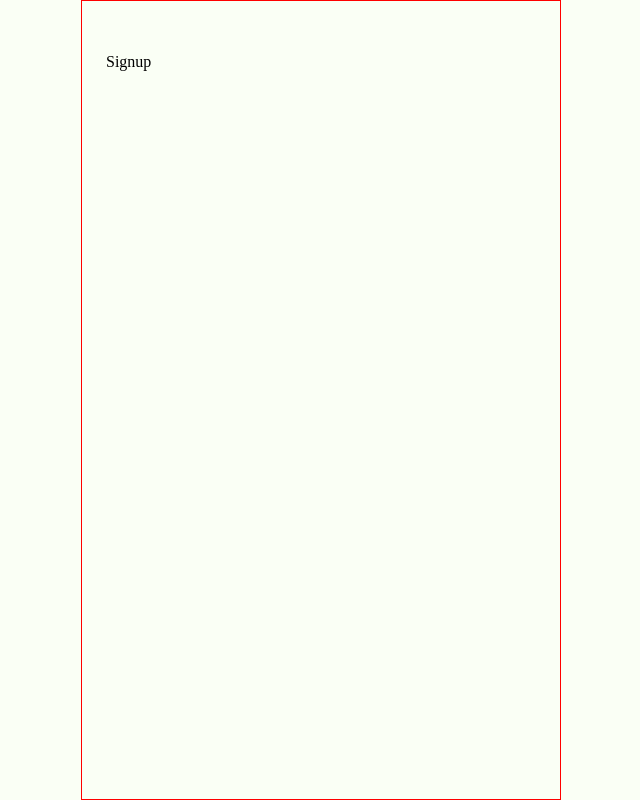
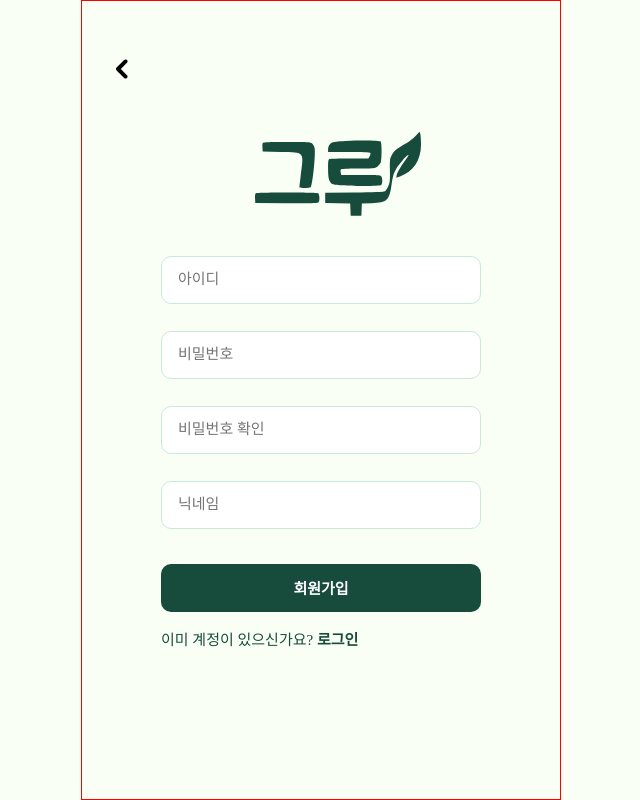
Before and after one commit to Grew-Project/Grew-Front, a React (Vite) app: page /signup in a window 1280 px wide. Shown: the whole page, without its empty margins (319-959 px from the left). Built offline with nearby package versions, Linux system fonts and the light colour scheme.

Commit message:
feat: 회원가입 페이지 ui 구현

```diff
--- a/src/pages/Login.jsx
+++ b/src/pages/Login.jsx
@@ -78,7 +78,7 @@ const Login = () => {
         </ButtonWrapper>
       </StyledForm>
       <GotoSignupWrapper>
-        <div>아직 그루 회원이 아닌가요?</div>
+        <div>아직 그루 회원이 아니신가요?</div>
         <GotoSignup to="/signup">&nbsp;가입하기</GotoSignup>
       </GotoSignupWrapper>
     </Container>
@@ -104,12 +104,11 @@ const Back = styled(Link)`
   height: 32px;
 `
 const StyledForm = styled.form`
-  width: 95%;
+  width: 100%;
   max-width: 320px;
 `
 const InputContainer = styled.div`
   margin: 2rem 0 0.5rem 0;
-  width: 95%;
   max-width: 320px;
   display: flex;
   flex-direction: column;
@@ -127,13 +126,12 @@ const ErrorText = styled.div`
 `
 const ButtonWrapper = styled.div`
   display: flex;
-  width: 95%;
   max-width: 320px;
   height: 48px;
   margin-bottom: 1rem;
 `
 const GotoSignupWrapper = styled.div`
-  width: 95%;
+  width: 100%;
   max-width: 320px;
   display: flex;
   font-size: var(--fs15);
--- a/src/pages/Signup.jsx
+++ b/src/pages/Signup.jsx
@@ -1,7 +1,186 @@
-import React from 'react'
+import React, { useState } from 'react'
+import logo from '../assets/logo.svg'
+import styled from 'styled-components'
+import { Button } from '../components/Button'
+import { Link } from 'react-router-dom'
+import { Input } from '../components/Input'
+import goback from '../assets/icons/goback-icon.svg'
+import { Spinner } from '../components/Spinner'
 
 const Signup = () => {
-  return <div>Signup</div>
+  const [id, setId] = useState('')
+  const [password, setPassword] = useState('')
+  const [passwordConfirm, setPasswordConfirm] = useState('')
+  const [nickname, setNickname] = useState('')
+  const [idError, setIdError] = useState('')
+  const [passwordError, setPasswordError] = useState('')
+  const [passwordConfirmError, setPasswordConfirmError] = useState('')
+  const [nicknameError, setNicknameError] = useState('')
+  const [isLoading, setIsLoading] = useState(false)
+
+  const handleIdChange = e => {
+    setId(e.target.value)
+    setIdError('')
+  }
+  const handlePasswordChange = e => {
+    setPassword(e.target.value)
+    setPasswordError('')
+  }
+  const handlePasswordConfirmChange = e => {
+    setPasswordConfirm(e.target.value)
+    setPasswordConfirmError('')
+  }
+  const handleNicknameChange = e => {
+    setNickname(e.target.value)
+    setNicknameError('')
+  }
+  const handleLoginClick = async e => {
+    e.preventDefault()
+    let hasError = false
+
+    setIdError('')
+    setPasswordError('')
+    setNicknameError('')
+
+    if (!id) {
+      setIdError('아이디를 입력해주세요')
+      hasError = true
+    }
+    if (!password) {
+      setPasswordError('비밀번호를 입력해주세요')
+      hasError = true
+    } else if (password.length < 8) {
+      setPasswordError('8자 이상 입력해주세요')
+      hasError = true
+    }
+    if (!passwordConfirm) {
+      setPasswordConfirmError('비밀번호를 다시 입력해주세요')
+      hasError = true
+    } else if (password !== passwordConfirm) {
+      setPasswordConfirmError('비밀번호가 일치하지 않아요')
+      hasError = true
+    }
+    if (!nickname) {
+      setNicknameError('닉네임을 입력해주세요')
+      hasError = true
+    }
+    if (hasError) return
+
+    console.log('아이디:', id)
+    console.log('비밀번호:', password)
+    console.log('닉네임:', nickname)
+
+    try {
+      setIsLoading(true)
+      await new Promise(resolve => setTimeout(resolve, 1000)) // 예시용 지연
+      setIdError('이미 사용 중인 아이디에요')
+      setNicknameError('이미 사용 중인 닉네임이에요')
+    } catch (error) {
+      setIdError('아이디 또는 비밀번호가 일치하지 않아요')
+    } finally {
+      setIsLoading(false)
+    }
+  }
+
+  return (
+    <Container>
+      <Back to="/">
+        <img src={goback} alt="back" />
+      </Back>
+      <img src={logo} alt="Logo" />
+      <StyledForm onSubmit={handleLoginClick}>
+        <InputContainer>
+          <InputWrapper>
+            <Input placeholder="아이디" value={id} onChange={handleIdChange} />
+          </InputWrapper>
+          <ErrorText>{idError && idError}&nbsp;</ErrorText>
+          <InputWrapper>
+            <Input
+              placeholder="비밀번호"
+              type="password"
+              value={password}
+              onChange={handlePasswordChange}
+            />
+          </InputWrapper>
+          <ErrorText>{passwordError && passwordError}&nbsp;</ErrorText>
+          <InputWrapper>
+            <Input
+              placeholder="비밀번호 확인"
+              type="password"
+              value={passwordConfirm}
+              onChange={handlePasswordConfirmChange}
+            />
+          </InputWrapper>
+          <ErrorText>{passwordConfirmError && passwordConfirmError}&nbsp;</ErrorText>
+          <InputWrapper>
+            <Input placeholder="닉네임" value={nickname} onChange={handleNicknameChange} />
+          </InputWrapper>
+          <ErrorText>{nicknameError && nicknameError}&nbsp;</ErrorText>
+        </InputContainer>
+        <ButtonWrapper>
+          <Button primary height="48px" type="submit" disabled={isLoading}>
+            {isLoading ? <Spinner /> : '회원가입'}
+          </Button>
+        </ButtonWrapper>
+      </StyledForm>
+      <GotoLoginWrapper>
+        <div>이미 계정이 있으신가요?</div>
+        <GotoLogin to="/login">&nbsp;로그인</GotoLogin>
+      </GotoLoginWrapper>
+    </Container>
+  )
 }
 
 export default Signup
+
+const Container = styled.div`
+  display: flex;
+  flex-direction: column;
+  align-items: center;
+  justify-content: center;
+  height: 100%;
+  color: var(--color-primary);
+  position: relative;
+`
+const Back = styled(Link)`
+  position: absolute;
+  top: 0;
+  left: 0;
+  width: 32px;
+  height: 32px;
+`
+const StyledForm = styled.form`
+  width: 100%;
+  max-width: 320px;
+`
+const InputContainer = styled.div`
+  margin: 2rem 0 0.5rem 0;
+  max-width: 320px;
+  display: flex;
+  flex-direction: column;
+`
+const InputWrapper = styled.div`
+  height: 48px;
+`
+const ErrorText = styled.div`
+  color: red;
+  font-size: var(--fs12);
+  margin: 0.25rem 0 0.5rem 0;
+`
+const ButtonWrapper = styled.div`
+  display: flex;
+  max-width: 320px;
+  height: 48px;
+  margin-bottom: 1rem;
+`
+const GotoLoginWrapper = styled.div`
+  width: 100%;
+  max-width: 320px;
+  display: flex;
+  font-size: var(--fs15);
+  word-break: keep-all;
+  overflow-wrap: break-word;
+`
+const GotoLogin = styled(Link)`
+  font-weight: bold;
+`
```
